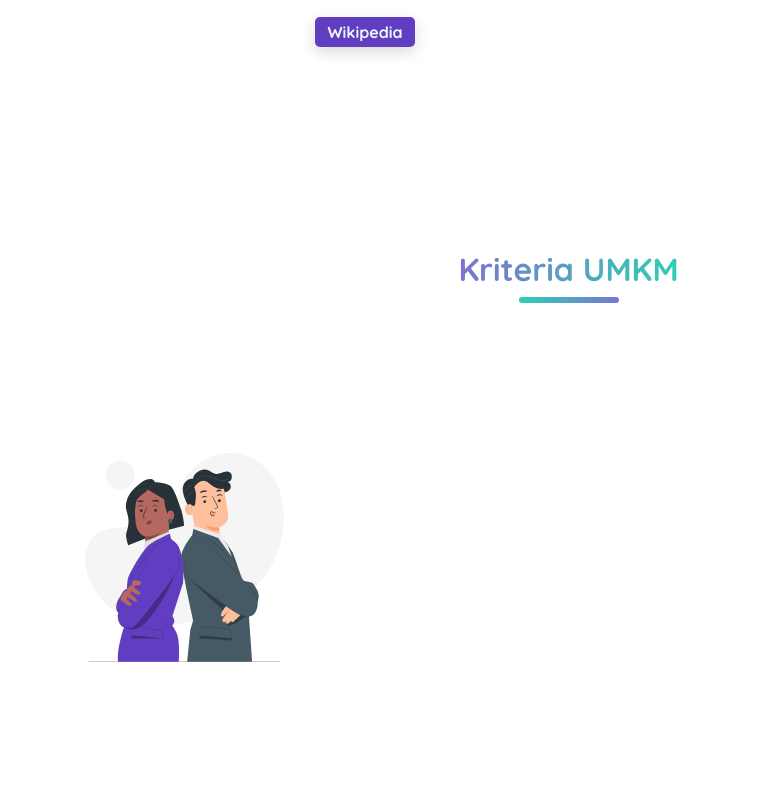
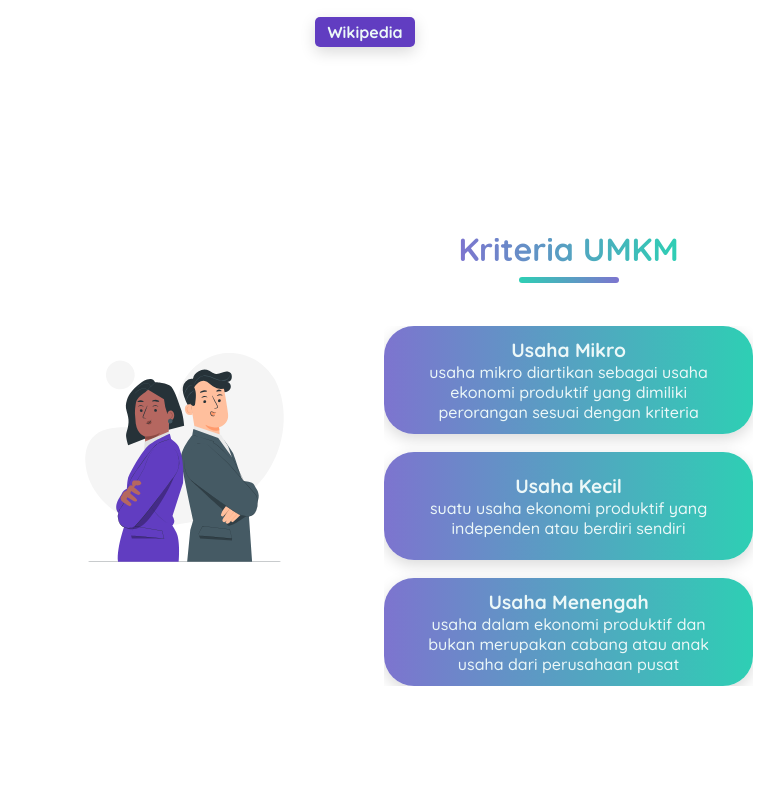
Before and after one commit to gedeapriana/umkmroadmap, a plain HTML site: page index.html in a window 1280 px wide. Shown: the part 1394-2203 px from the top of the page, without its empty margins (225-1009 px from the left). Drawn offline with nearby package versions, Linux system fonts and the light colour scheme.

Commit message:
fix criteria section

```diff
--- a/index.html
+++ b/index.html
@@ -200,7 +200,7 @@
 					</div>
 					<div class="about-intro-desc-img wrapper">
 						<div data-aos="fade-right" data-aos-duration="1500" class="about-intro-desc" id="about-intro-desc">
-							<p>UMKM merupakan <span class="gradient-color">bisnis yang dijalankan individu, rumah tangga, atau badan usaha ukuran kecil</span>. Penggolongan UMKM didasarkan batasan omzet pendapatan per tahun, jumlah kekayaan aset, serta jumlah pegawai. Sedangkan yang tidak masuk kategori UMKM atau masuk dalam hitungan usaha besar, yaitu usaha ekonomi produktif yang dijalankan oleh badan usaha dengan total kekayaan bersih atau hasil penjualan tahunan lebih besar dari usaha menengah.</p>
+							<p>UMKM merupakan <span class="gradient-color">bisnis yang dijalankan oleh individu, rumah tangga, atau badan usaha ukuran kecil</span>. Penggolongan UMKM didasarkan batasan omzet pendapatan per tahun, jumlah kekayaan aset, serta jumlah pegawai. Sedangkan yang tidak masuk kategori UMKM atau masuk dalam hitungan usaha besar, yaitu usaha ekonomi produktif yang dijalankan oleh badan usaha dengan total kekayaan bersih atau hasil penjualan tahunan lebih besar dari usaha menengah.</p>
 							<form action="https://id.wikipedia.org/wiki/Usaha_mikro_kecil_menengah" target="_blank">
 								<input class="bx-shadow" type="submit" value="Wikipedia">
 							</form>
@@ -215,7 +215,7 @@
 
 				<div class="about-criteria wrapper" id="about-criteria">
 					<div class="about-criteria-img" id="about-criteria-img">
-						<img src="src/img/about/umkm-kriteria.svg" alt="">
+						<img data-aos="zoom-in" data-aos-duration="1500" src="src/img/about/umkm-kriteria.svg" alt="">
 					</div>
 					<div class="about-criteria-header-desc">
 						<div class="about-criteria-header" id="about-criteria-header">
@@ -223,13 +223,25 @@
 							<span data-aos="fade-up" data-aos-duration="1500"></span>
 						</div>
 						<div class="about-criteria-desc" id="about-criteria-desc">
-							<div class="criteria-desc-circle" id="criteria-desc-circle">
-								<!-- Code here -->
+							<div class="criteria-desc-wrapper" id="criteria-desc-wrapper">
+								<div data-aos="fade-up" data-aos-duration="2000" class="criteria-desc-p1 criteria-point bg-gradient bx-shadow" id="criteria-desc-p1">
+									<h1>Usaha Mikro</h1>
+									<p>usaha mikro diartikan sebagai usaha ekonomi produktif yang dimiliki perorangan sesuai dengan kriteria</p>
+								</div>
+								<div data-aos="fade-up" data-aos-duration="2000" class="criteria-desc-p2 criteria-point bg-gradient bx-shadow" id="criteria-desc-p2">
+									<h1>Usaha Kecil</h1>
+									<p>suatu usaha ekonomi produktif yang independen atau berdiri sendiri</p>
+								</div>
+								<div data-aos="fade-up" data-aos-duration="2000" class="criteria-desc-p3 criteria-point bg-gradient bx-shadow" id="criteria-desc-p3">
+									<h1>Usaha Menengah</h1>
+									<p>usaha dalam ekonomi produktif dan bukan merupakan cabang atau anak usaha dari perusahaan pusat</p>
+								</div>
 							</div>
 						</div>
 					</div>
 				</div>
 
+				<div class="divider"></div>
 			</div>
 		</section>
 		<!-- About End -->
--- a/src/css/about.css
+++ b/src/css/about.css
@@ -47,7 +47,7 @@
     gap: 20px;
 }
 .about-intro-desc p {
-    text-align: end;
+    text-align: justify;
     font-size: 1.2rem;
     color: var(--blackFont);
     font-weight: 500;
@@ -84,7 +84,7 @@
 }
 
 .about-criteria {
-    height: 700px;
+    height: 500px;
     display: flex;
     justify-content: center;
     align-items: center;
@@ -118,6 +118,39 @@
 .about-criteria-desc {
     height: 80%;
     width: 100%;
+    display: flex;
+    justify-content: center;
+    align-items: center;
+}
+.criteria-desc-wrapper {
+    width: 80%;
+    height: 90%;
+    display: flex;
+    justify-content: space-between;
+    align-items: center;
+    flex-direction: column;
+    overflow: hidden;
+}
+.criteria-point {
+    width: 100%;
+    height: 30%;
+    display: flex;
+    justify-content: center;
+    align-items: center;
+    flex-direction: column;
+    border-radius: 30px;
+    color: var(--whiteFont);
+}
+.criteria-point h1 {
+    font-size: 1.2rem;
+    width: 95%;
+    text-align: center;
+}
+.criteria-point p {
+    width: 85%;
+    text-align: center;
+    font-weight: 500;
+    font-size: 1rem;
 }
 .about-criteria-img {
     height: 100%;
@@ -182,4 +215,11 @@
     .about-criteria-header h1 {
         font-size: 1.2rem;
     }
+    .criteria-desc-wrapper {
+        width: 100%;
+        height: 90%;
+    }
+    .criteria-point p {
+        font-size: .8rem;
+    }
 }
--- a/src/css/format.css
+++ b/src/css/format.css
@@ -65,6 +65,10 @@ a {
     -webkit-background-clip: text;
     -webkit-text-fill-color: transparent;
 }
+.bg-gradient {
+    background: rgb(46,207,180);
+    background: linear-gradient(90deg, rgba(125,116,207,1) 0%, rgba(46,207,180,1) 100%);
+}
 .bg-light {
     background-color: var(--whiteFont);
 }
```
